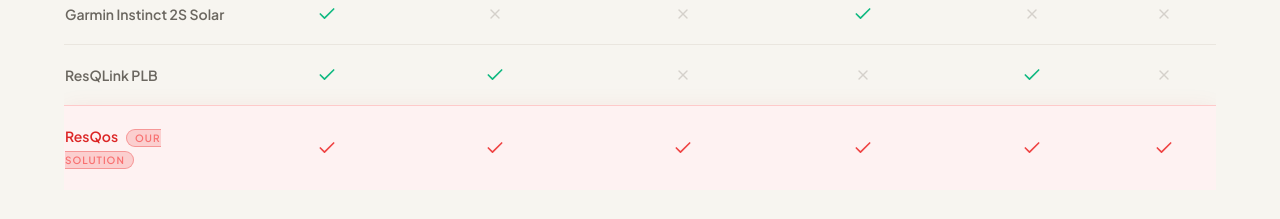
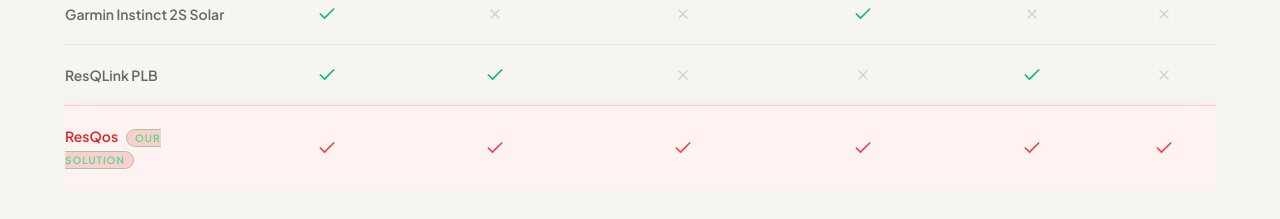
Before and after one commit to jadelaouji/resqos, a React (Vite) app: page / in a window 1280 px wide. Shown: the part 7680-7899 px from the top of the page. Built offline with nearby package versions, Linux system fonts and the light colour scheme.

Commit message:
Change highlight label color from red to green

```diff
--- a/src/App.jsx
+++ b/src/App.jsx
@@ -916,7 +916,7 @@
                   <td className="py-5 pr-6">
                     <div className={`font-semibold text-sm ${row.highlight ? "text-red-600" : "text-[#6B6760]"}`}>
                       {row.name}
-                      {row.highlight && <span className="ml-2 text-[10px] bg-red-500/20 border border-red-500/40 text-red-400 px-2 py-0.5 rounded-full uppercase tracking-widest">Our Solution</span>}
+                      {row.highlight && <span className="ml-2 text-[10px] bg-red-500/20 border border-green-500/40 text-green-400 px-2 py-0.5 rounded-full uppercase tracking-widest">Our Solution</span>}
                     </div>
                   </td>
                   {row.features.map((has, fi) => (
```
